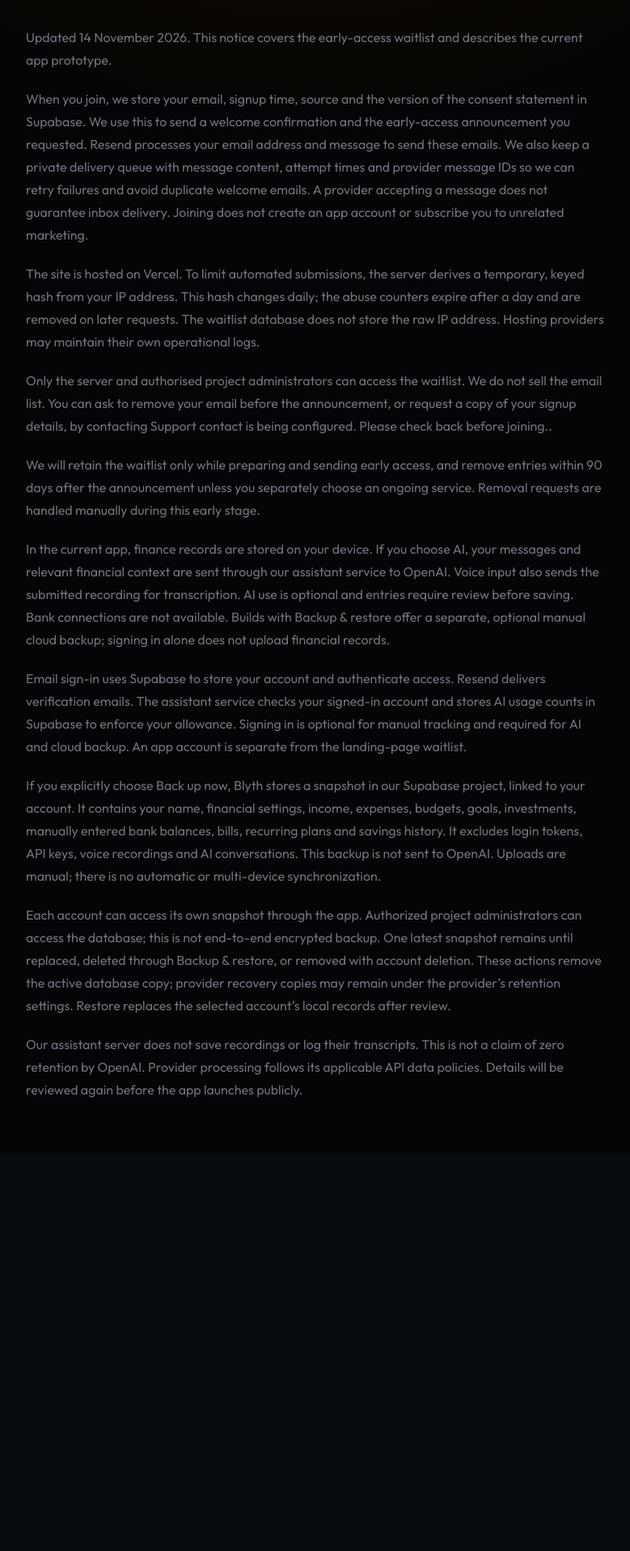
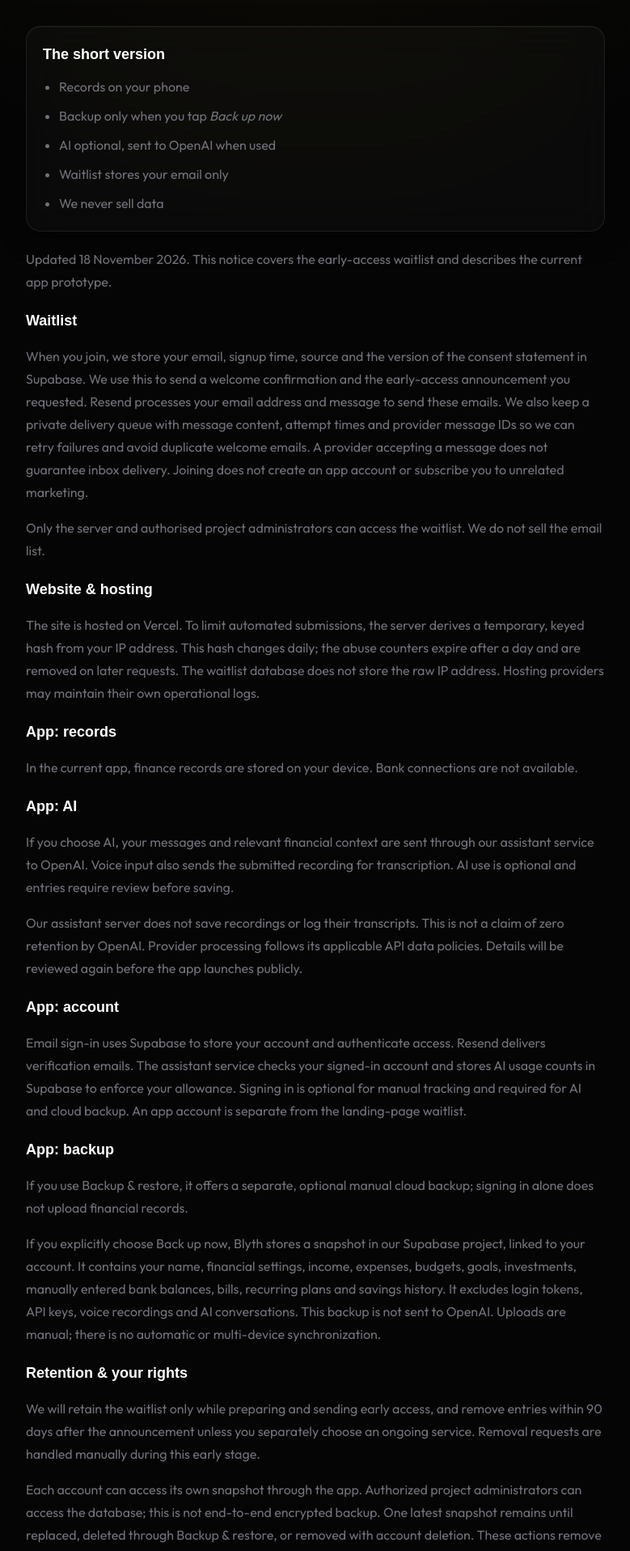
Before and after one commit to Kshitij-1221/FinanceOS-GenZ-Landing-page, a Next.js app: page /privacy in a window 1280 px wide. Shown: the part 164-2080 px from the top of the page at 81% size, without its empty margins (250-1029 px from the left). Before the commit the page ends 1588 px from the top, so only its background shows below. Built offline with nearby package versions, Linux system fonts and the light colour scheme; a web font is replaced by a local one.

Commit message:
copy: clarify privacy notice and add page-specific metadata

```diff
--- a/app/contact/page.tsx
+++ b/app/contact/page.tsx
@@ -1,4 +1,7 @@
+import type { Metadata } from 'next';
 import { InfoPage, SupportContact } from '../../components/InfoPage';
+
+export const metadata: Metadata = { title: "Contact · Blyth" };
 
 export default function ContactPage() {
   return <InfoPage title="Contact Blyth">
--- a/app/layout.tsx
+++ b/app/layout.tsx
@@ -13,11 +13,11 @@ export const metadata: Metadata = {
   metadataBase: new URL('https://www.getblyth.com'),
   title: 'Blyth — Watch your savings fill up',
   description:
-    'The calm finance app for India. Set a goal, watch your jar fill, and finally feel in control of your money. Local-first tracking. No bank login.',
+    "Blyth turns your salary, bills, SIPs and spending into one simple jar, so you always know what's left to save. No bank login. Free to track.",
   openGraph: {
     siteName: 'Blyth',
     title: 'Blyth — Watch your savings fill up',
-    description: 'The calm finance app for India. Local-first tracking. No bank login.',
+    description: "One simple jar that shows what's left to save. No bank login. Free to track.",
     type: 'website',
   },
 };
--- a/app/privacy/page.tsx
+++ b/app/privacy/page.tsx
@@ -1,16 +1,56 @@
+import type { Metadata } from 'next';
 import { InfoPage, SupportContact } from '../../components/InfoPage';
+
+export const metadata: Metadata = { title: "Privacy notice · Blyth" };
 
 export default function PrivacyPage() {
   return <InfoPage title="Blyth privacy notice">
-    <p>Updated 14 November 2026. This notice covers the early-access waitlist and describes the current app prototype.</p>
-    <p>When you join, we store your email, signup time, source and the version of the consent statement in Supabase. We use this to send a welcome confirmation and the early-access announcement you requested. Resend processes your email address and message to send these emails. We also keep a private delivery queue with message content, attempt times and provider message IDs so we can retry failures and avoid duplicate welcome emails. A provider accepting a message does not guarantee inbox delivery. Joining does not create an app account or subscribe you to unrelated marketing.</p>
-    <p>The site is hosted on Vercel. To limit automated submissions, the server derives a temporary, keyed hash from your IP address. This hash changes daily; the abuse counters expire after a day and are removed on later requests. The waitlist database does not store the raw IP address. Hosting providers may maintain their own operational logs.</p>
-    <p>Only the server and authorised project administrators can access the waitlist. We do not sell the email list. You can ask to remove your email before the announcement, or request a copy of your signup details, by contacting <SupportContact />.</p>
-    <p>We will retain the waitlist only while preparing and sending early access, and remove entries within 90 days after the announcement unless you separately choose an ongoing service. Removal requests are handled manually during this early stage.</p>
-    <p>In the current app, finance records are stored on your device. If you choose AI, your messages and relevant financial context are sent through our assistant service to OpenAI. Voice input also sends the submitted recording for transcription. AI use is optional and entries require review before saving. Bank connections are not available. Builds with Backup & restore offer a separate, optional manual cloud backup; signing in alone does not upload financial records.</p>
-    <p>Email sign-in uses Supabase to store your account and authenticate access. Resend delivers verification emails. The assistant service checks your signed-in account and stores AI usage counts in Supabase to enforce your allowance. Signing in is optional for manual tracking and required for AI and cloud backup. An app account is separate from the landing-page waitlist.</p>
-    <p>If you explicitly choose Back up now, Blyth stores a snapshot in our Supabase project, linked to your account. It contains your name, financial settings, income, expenses, budgets, goals, investments, manually entered bank balances, bills, recurring plans and savings history. It excludes login tokens, API keys, voice recordings and AI conversations. This backup is not sent to OpenAI. Uploads are manual; there is no automatic or multi-device synchronization.</p>
-    <p>Each account can access its own snapshot through the app. Authorized project administrators can access the database; this is not end-to-end encrypted backup. One latest snapshot remains until replaced, deleted through Backup & restore, or removed with account deletion. These actions remove the active database copy; provider recovery copies may remain under the provider’s retention settings. Restore replaces the selected account’s local records after review.</p>
-    <p>Our assistant server does not save recordings or log their transcripts. This is not a claim of zero retention by OpenAI. Provider processing follows its applicable API data policies. Details will be reviewed again before the app launches publicly.</p>
+    <section className="glass-card rounded-2xl p-5" aria-labelledby="privacy-short-version">
+      <h2 id="privacy-short-version" className="mb-3 font-display text-lg font-bold text-fg-strong">The short version</h2>
+      <ul className="list-disc space-y-2 pl-5">
+        <li>Records on your phone</li>
+        <li>Backup only when you tap <em>Back up now</em></li>
+        <li>AI optional, sent to OpenAI when used</li>
+        <li>Waitlist stores your email only</li>
+        <li>We never sell data</li>
+      </ul>
+    </section>
+    <p>Updated 18 November 2026. This notice covers the early-access waitlist and describes the current app prototype.</p>
+    <section className="space-y-4">
+      <h2 className="font-display text-lg font-bold text-fg-strong">Waitlist</h2>
+      <p>When you join, we store your email, signup time, source and the version of the consent statement in Supabase. We use this to send a welcome confirmation and the early-access announcement you requested. Resend processes your email address and message to send these emails. We also keep a private delivery queue with message content, attempt times and provider message IDs so we can retry failures and avoid duplicate welcome emails. A provider accepting a message does not guarantee inbox delivery. Joining does not create an app account or subscribe you to unrelated marketing.</p>
+      <p>Only the server and authorised project administrators can access the waitlist. We do not sell the email list.</p>
+    </section>
+    <section className="space-y-4">
+      <h2 className="font-display text-lg font-bold text-fg-strong">Website & hosting</h2>
+      <p>The site is hosted on Vercel. To limit automated submissions, the server derives a temporary, keyed hash from your IP address. This hash changes daily; the abuse counters expire after a day and are removed on later requests. The waitlist database does not store the raw IP address. Hosting providers may maintain their own operational logs.</p>
+    </section>
+    <section className="space-y-4">
+      <h2 className="font-display text-lg font-bold text-fg-strong">App: records</h2>
+      <p>In the current app, finance records are stored on your device. Bank connections are not available.</p>
+    </section>
+    <section className="space-y-4">
+      <h2 className="font-display text-lg font-bold text-fg-strong">App: AI</h2>
+      <p>If you choose AI, your messages and relevant financial context are sent through our assistant service to OpenAI. Voice input also sends the submitted recording for transcription. AI use is optional and entries require review before saving.</p>
+      <p>Our assistant server does not save recordings or log their transcripts. This is not a claim of zero retention by OpenAI. Provider processing follows its applicable API data policies. Details will be reviewed again before the app launches publicly.</p>
+    </section>
+    <section className="space-y-4">
+      <h2 className="font-display text-lg font-bold text-fg-strong">App: account</h2>
+      <p>Email sign-in uses Supabase to store your account and authenticate access. Resend delivers verification emails. The assistant service checks your signed-in account and stores AI usage counts in Supabase to enforce your allowance. Signing in is optional for manual tracking and required for AI and cloud backup. An app account is separate from the landing-page waitlist.</p>
+    </section>
+    <section className="space-y-4">
+      <h2 className="font-display text-lg font-bold text-fg-strong">App: backup</h2>
+      <p>If you use Backup & restore, it offers a separate, optional manual cloud backup; signing in alone does not upload financial records.</p>
+      <p>If you explicitly choose Back up now, Blyth stores a snapshot in our Supabase project, linked to your account. It contains your name, financial settings, income, expenses, budgets, goals, investments, manually entered bank balances, bills, recurring plans and savings history. It excludes login tokens, API keys, voice recordings and AI conversations. This backup is not sent to OpenAI. Uploads are manual; there is no automatic or multi-device synchronization.</p>
+    </section>
+    <section className="space-y-4">
+      <h2 className="font-display text-lg font-bold text-fg-strong">Retention & your rights</h2>
+      <p>We will retain the waitlist only while preparing and sending early access, and remove entries within 90 days after the announcement unless you separately choose an ongoing service. Removal requests are handled manually during this early stage.</p>
+      <p>Each account can access its own snapshot through the app. Authorized project administrators can access the database; this is not end-to-end encrypted backup. One latest snapshot remains until replaced, deleted through Backup & restore, or removed with account deletion. These actions remove the active database copy; provider recovery copies may remain under the provider’s retention settings. Restore replaces the selected account’s local records after review.</p>
+    </section>
+    <section className="space-y-4">
+      <h2 className="font-display text-lg font-bold text-fg-strong">Contact</h2>
+      <p>You can ask to remove your email before the announcement, or request a copy of your signup details, by contacting <SupportContact />.</p>
+    </section>
   </InfoPage>;
 }
--- a/app/terms/page.tsx
+++ b/app/terms/page.tsx
@@ -1,4 +1,7 @@
+import type { Metadata } from 'next';
 import { InfoPage, SupportContact } from '../../components/InfoPage';
+
+export const metadata: Metadata = { title: "About early access · Blyth" };
 
 export default function EarlyAccessPage() {
   return <InfoPage title="About early access">
```
